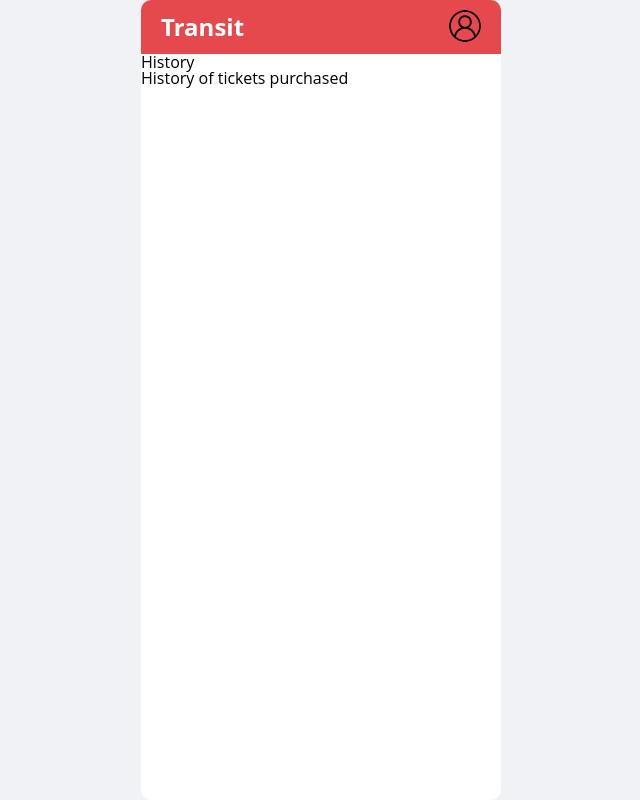
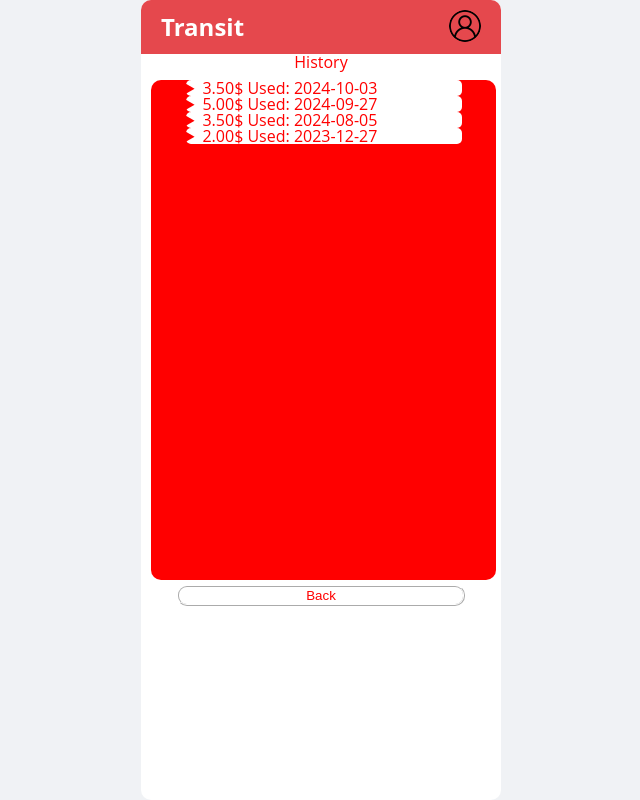
Before and after one commit to neferxpitou/MyFare, a React (Create React App) app: page /history in a window 1280 px wide. Shown: the whole page, without its empty margins (319-959 px from the left). Built offline with nearby package versions, Linux system fonts and the light colour scheme.

Commit message:
- Quick Update

```diff
--- a/src/pages/History/History.css
+++ b/src/pages/History/History.css
@@ -0,0 +1,53 @@
+.page {
+	overflow-y: hidden;
+	text-align: center;
+}
+
+.content {
+	height: 500px;
+	margin: 10px 5px 5px 10px;
+	color: white;
+	background-color: red;
+	border-radius: 10px;
+	overflow-y: scroll;
+	overflow-x: hidden;
+}
+
+.transaction {
+	margin: auto;
+	text-align: center;
+	width: 80%;
+	color: red;
+	background-color: white;
+	border-style: solid;
+	border-color: black;
+	border-radius: 5px;
+}
+
+summary {
+	text-align: left;
+}
+
+.expand {
+	height: 300px;
+}
+
+h1 {
+	color: red;
+}
+
+button {
+	width: 80%;
+	color: red;
+	background-color: white;
+	border-style: ridge;
+	border-color: white;
+	border-radius: 10px;
+}
+
+p {
+	color: inherit;
+	background-color: inherit;
+	border-radius: 80px;
+	text-align: center;
+}
--- a/src/pages/History/History.jsx
+++ b/src/pages/History/History.jsx
@@ -1,11 +1,38 @@
 import Navbar from '../../components/Navbar/Navbar';
 import './History.css';
+
 const History = () => {
 	return (
-		<div>
+		<div className="page">
 			<Navbar />
 			<h1>History</h1>
-			<p>History of tickets purchased</p>
+			<div className="content">
+				<div className="transaction">
+					<details>
+						<summary>3.50$ Used: 2024-10-03</summary>
+						Date Purchased: 2024-09-28
+					</details>
+				</div>
+				<div className="transaction">
+					<details>
+						<summary>5.00$ Used: 2024-09-27</summary>
+						Date Purchased: 2024-09-23
+					</details>
+				</div>
+				<div className="transaction">
+					<details>
+						<summary>3.50$ Used: 2024-08-05</summary>
+						Date Purchased: 2024-08-03
+					</details>
+				</div>
+				<div className="transaction">
+					<details>
+						<summary>2.00$ Used: 2023-12-27</summary>
+						Date Purchased: 2023-12-23
+					</details>
+				</div>
+			</div>
+			<button>Back</button>
 		</div>
 	);
 };
```
